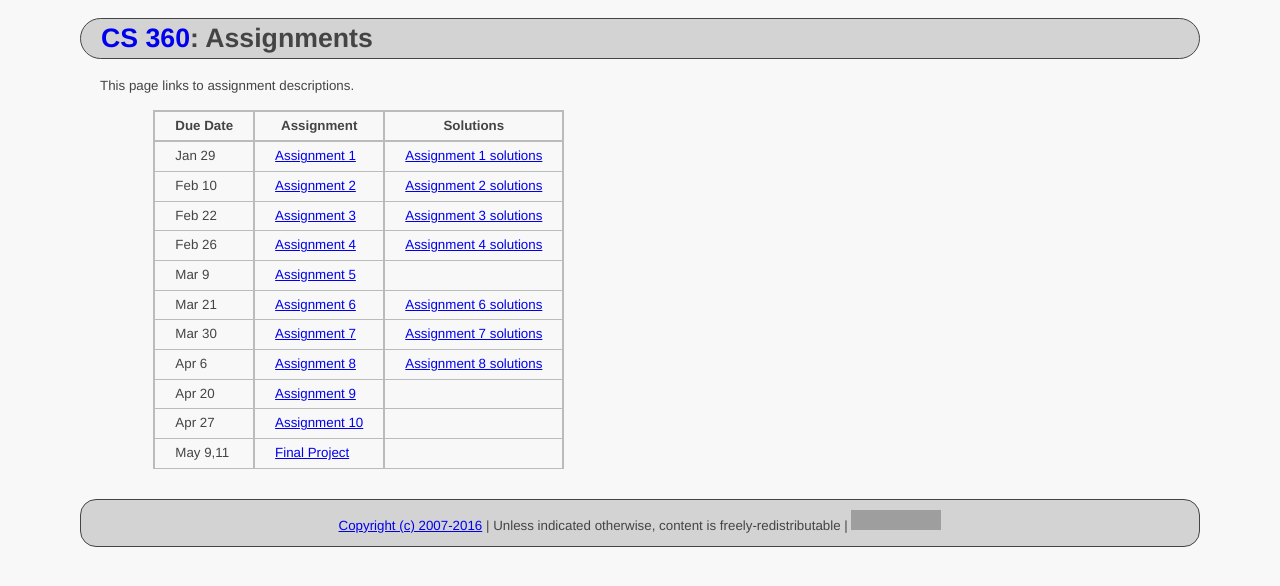
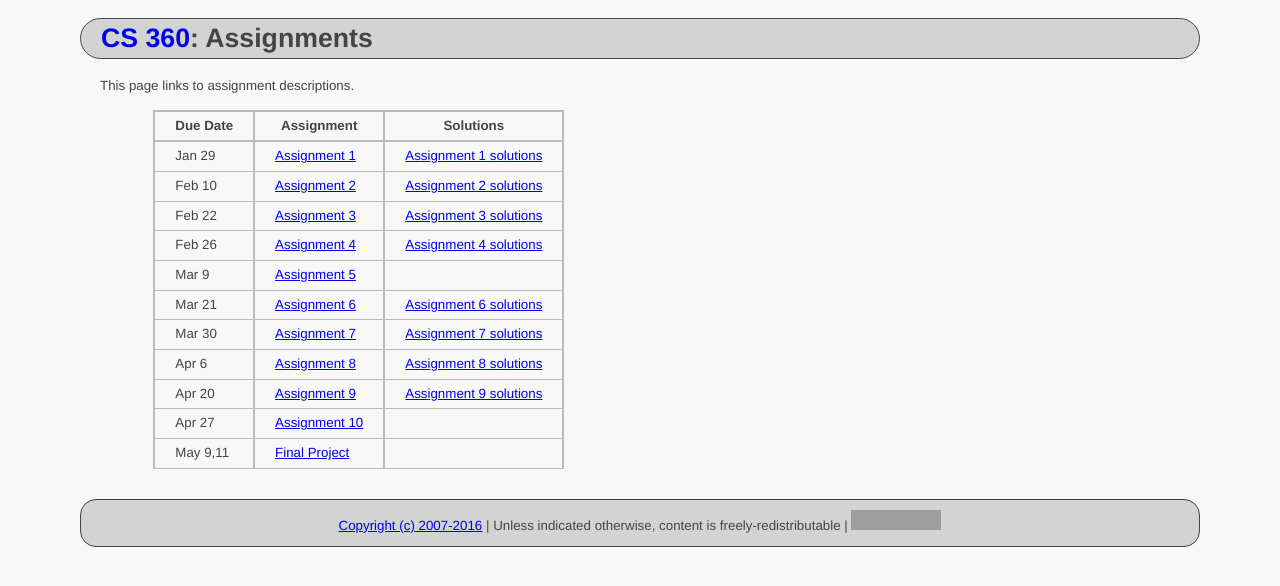
Before and after one commit to ycpcs/cs360-spring2016, a Jekyll site: the page built from assign/index.md, in a window 1280 px wide. Shown: the top 586 px of the page. Built offline with Jekyll 4.4.1, drawn with Linux system fonts in a browser that asks for light colours; grey boxes are pictures that could not be loaded.

Commit message:
add assign 9 solutions
add assign 9 solutions

```diff
--- a/assign/index.md
+++ b/assign/index.md
@@ -15,6 +15,6 @@ This page links to assignment descriptions.
 > Mar 21   | [Assignment 6](../assign/assign06.html)   | [Assignment 6 solutions](../assign/sol/assign06sol.pdf) |
 > Mar 30   | [Assignment 7](../assign/assign07.html)   | [Assignment 7 solutions](../assign/sol/assign07sol.pdf) |
 > Apr 6    | [Assignment 8](../assign/assign08.html)   | [Assignment 8 solutions](../assign/sol/assign08sol.pdf) |
-> Apr 20   | [Assignment 9](../assign/assign09.html)   |           |
+> Apr 20   | [Assignment 9](../assign/assign09.html)   | [Assignment 9 solutions](../assign/sol/assign09sol.pdf) |
 > Apr 27   | [Assignment 10](../assign/assign10.html)  |           |
 > May 9,11 | [Final Project](../assign/finalproj.html) |           |
```
Also changed, not shown: 2 other files.
